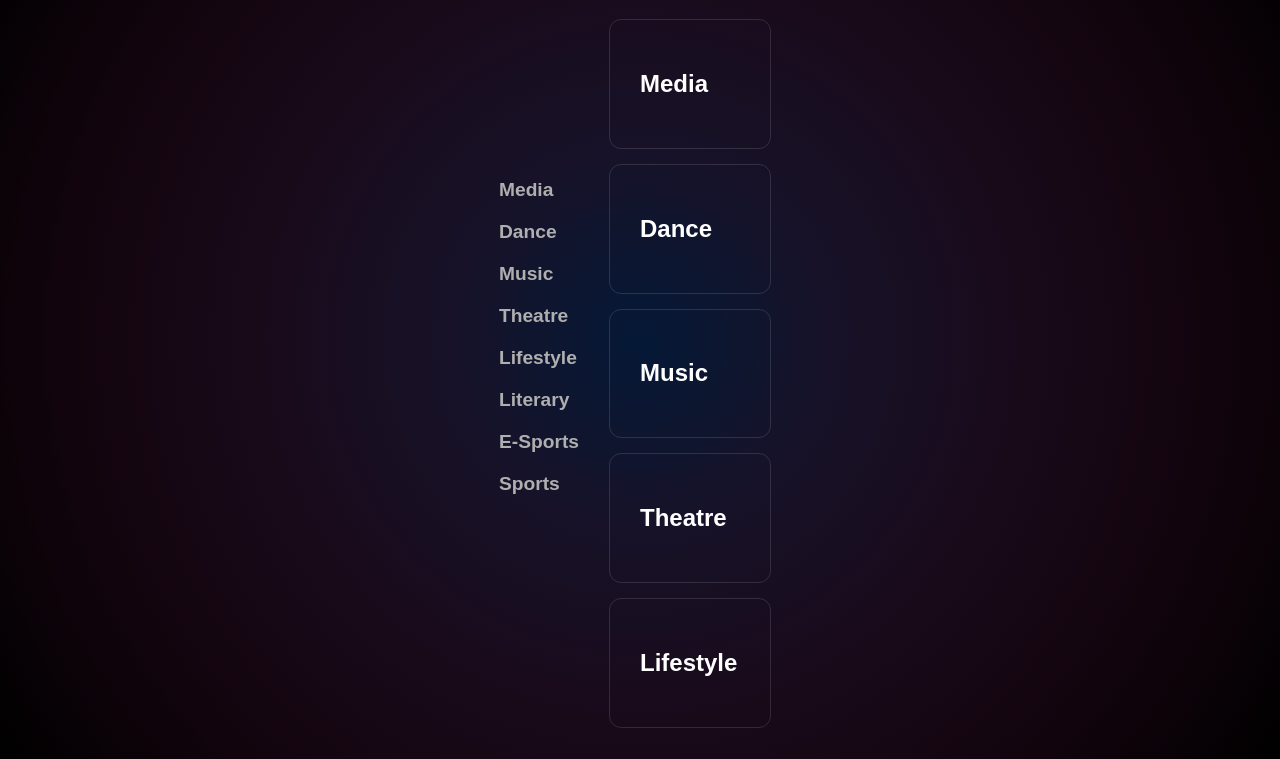
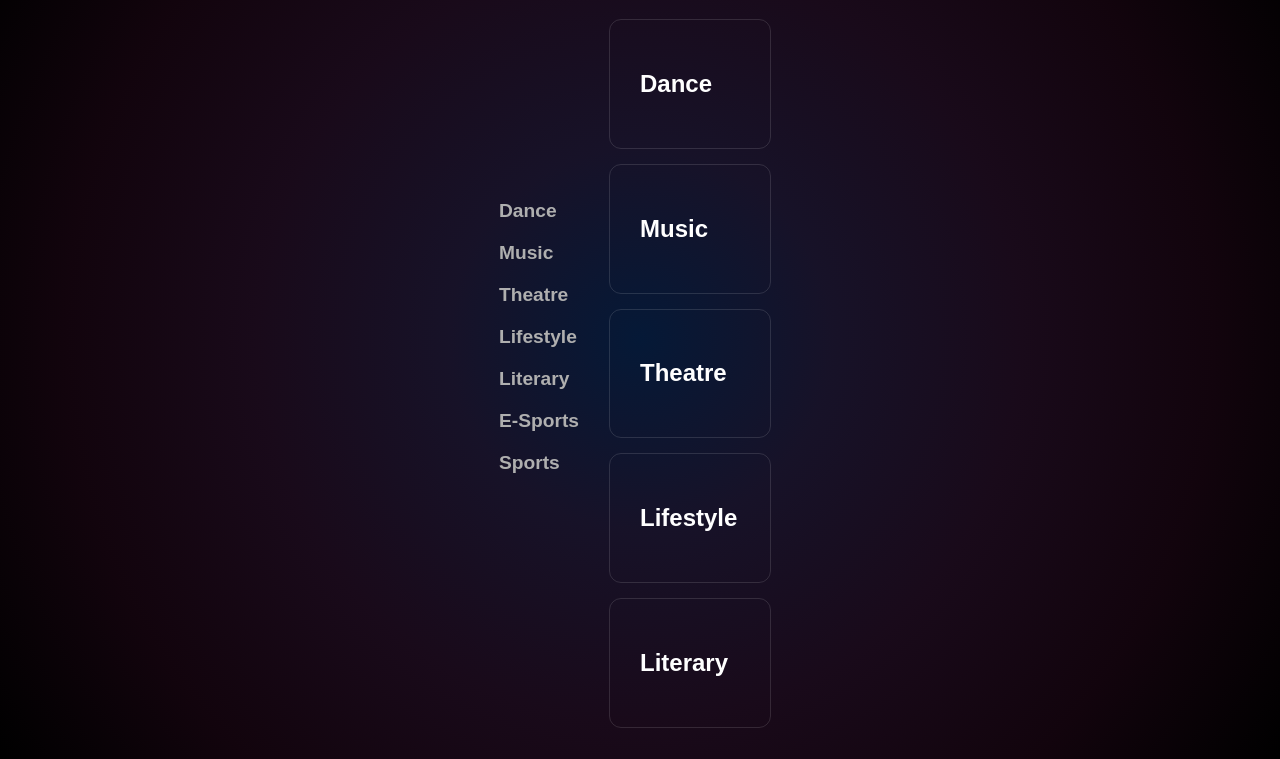
Before and after one commit to LPUWeb/youthvibe2023, a plain HTML site: page events.html in a window 1280 px wide. Shown: the part 161-920 px from the top of the page. Drawn offline with nearby package versions, Linux system fonts and the light colour scheme; no server answers; files whose address does not match are found by name.

Commit message:
Removed Media Section

```diff
--- a/events.html
+++ b/events.html
@@ -57,11 +57,11 @@
 
             <div class="event-nav-cat-container">
                 <div class="event-nav">
-                    <a href="#media">
+                    <!--<a href="#media">
                         <div class="event-nav-item" id="media_nav">
                             <h2>Media</h2>
                         </div>
-                    </a>
+                    </a>-->
                     <a href="#dance">
                         <div class="event-nav-item" id="dance_nav">
                             <h2>Dance</h2>
@@ -112,7 +112,7 @@
 
                         </div>
                     </div>
-                    <div class="category-container">
+                    <div style="display: none;"  class="category-container">
                         <div class="category-title">
                             <h2>Media</h2>
                         </div>
```
